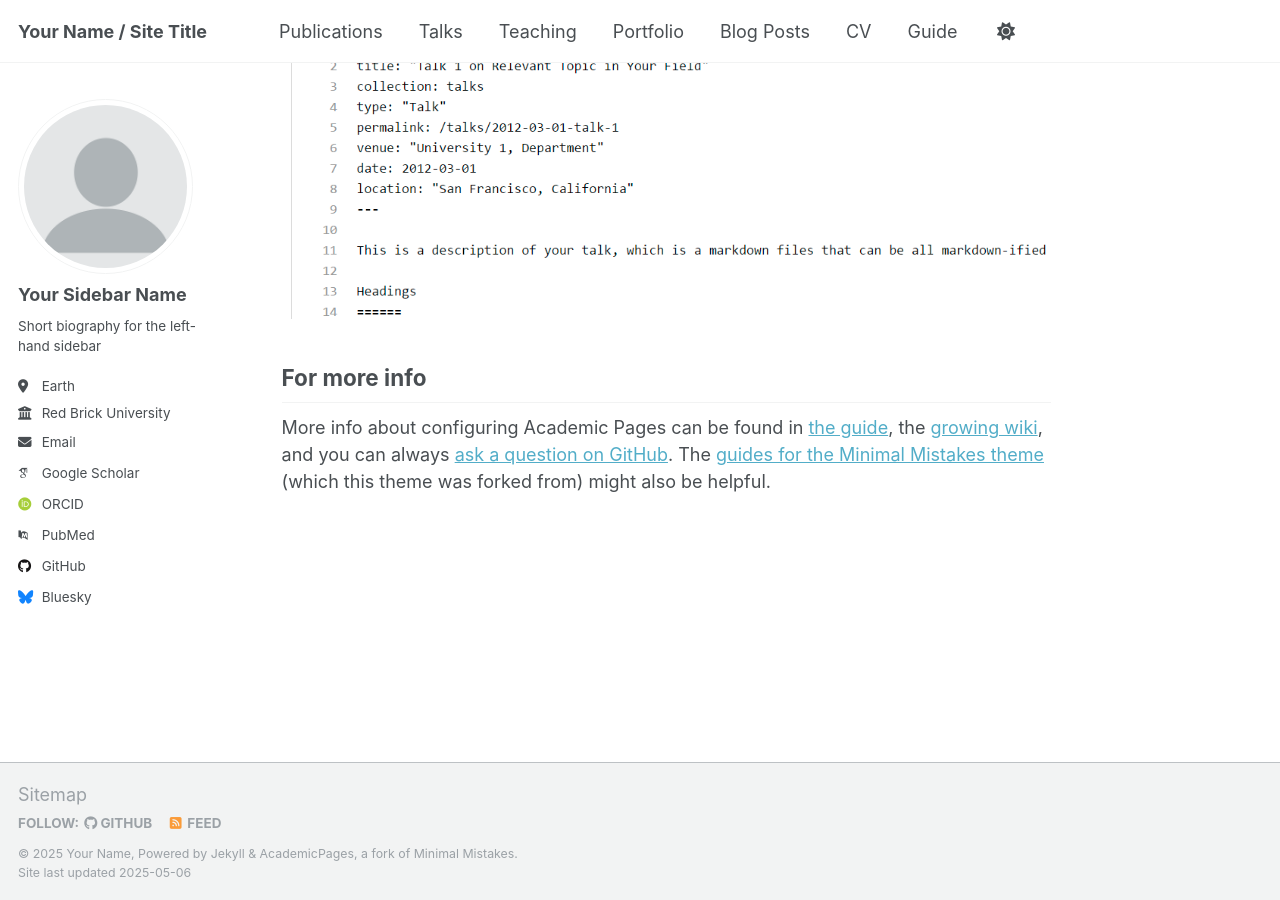
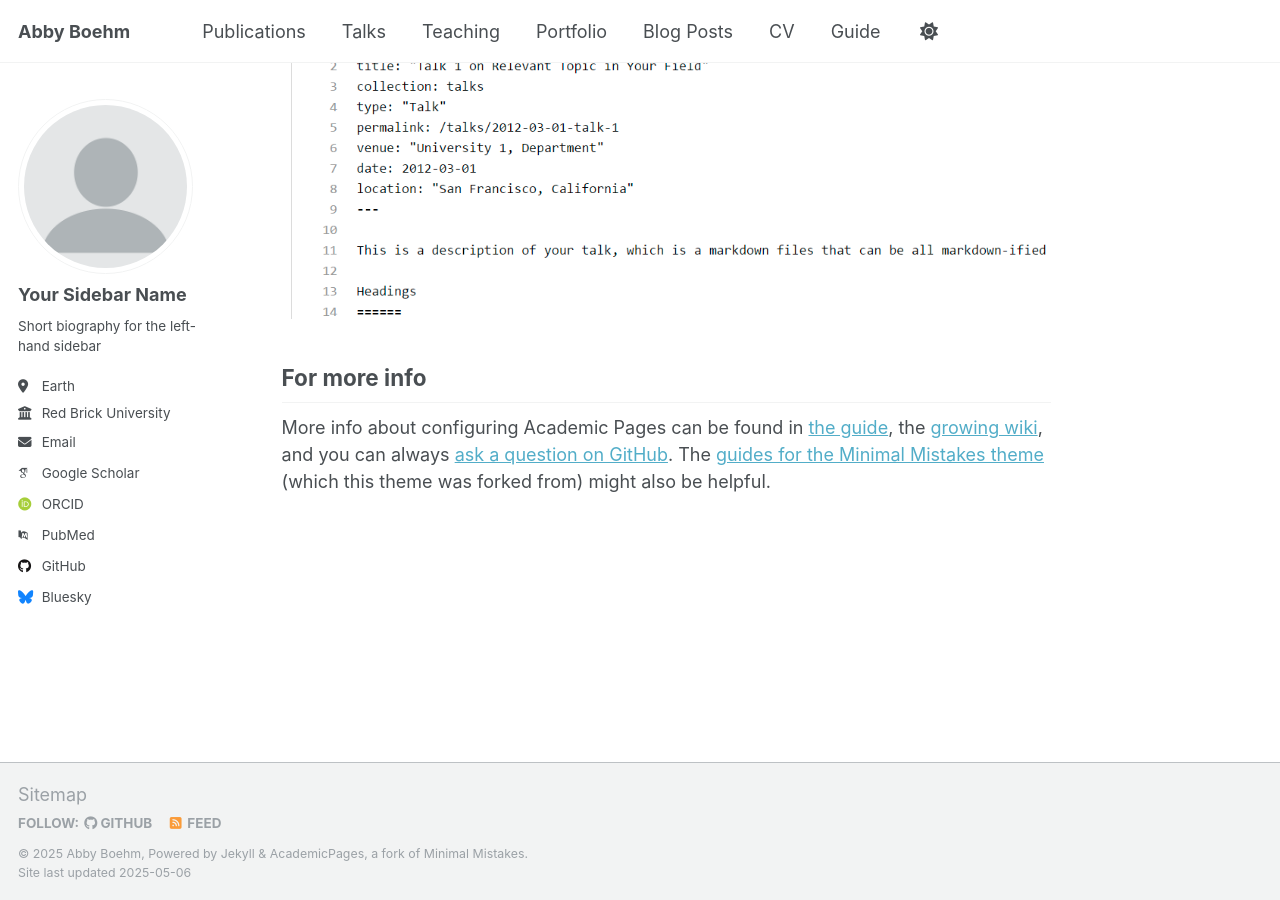
Before and after one commit to AbbyBoehm/AbbyBoehm.github.io, a Jekyll site: the page built from _pages/about.md, in a window 1280 px wide and 900 px high, scrolled down 2636 px. Built offline with Jekyll 4.4.1, drawn with Linux system fonts in a browser that asks for light colours; some web fonts are replaced.

Commit message:
updated url

```diff
--- a/_config.yml
+++ b/_config.yml
@@ -9,13 +9,13 @@
 # Basic Site Settings
 locale                   : "en-US"
 site_theme               : "default"
-title                    : "Your Name / Site Title"
+title                    : "Abby Boehm"
 title_separator          : "-"
-name                     : &name "Your Name"
-description              : &description "personal description"
-url                      : https://academicpages.github.io # the base hostname & protocol for your site e.g. "https://[your GitHub username].github.io" or if you already have some other page hosted on Github then use "https://[your GitHub username].github.io/[Your Repo Name]"
+name                     : &name "Abby Boehm"
+description              : &description "PhD Candidate in Exoplanetary Sciences"
+url                      : https://AbbyBoehm.github.io # the base hostname & protocol for your site e.g. "https://[your GitHub username].github.io" or if you already have some other page hosted on Github then use "https://[your GitHub username].github.io/[Your Repo Name]"
 baseurl                  : "" # the subpath of your site, e.g. "/blog"
-repository               : "academicpages/academicpages.github.io"
+repository               : "abbyboehm/AbbyBoehm.github.io"
 
 # Site Author - The following control what appear as part of the author content on the side bar.
 #               If a field is blank the icon and link will not appear, otherwise it will be shown.
```
